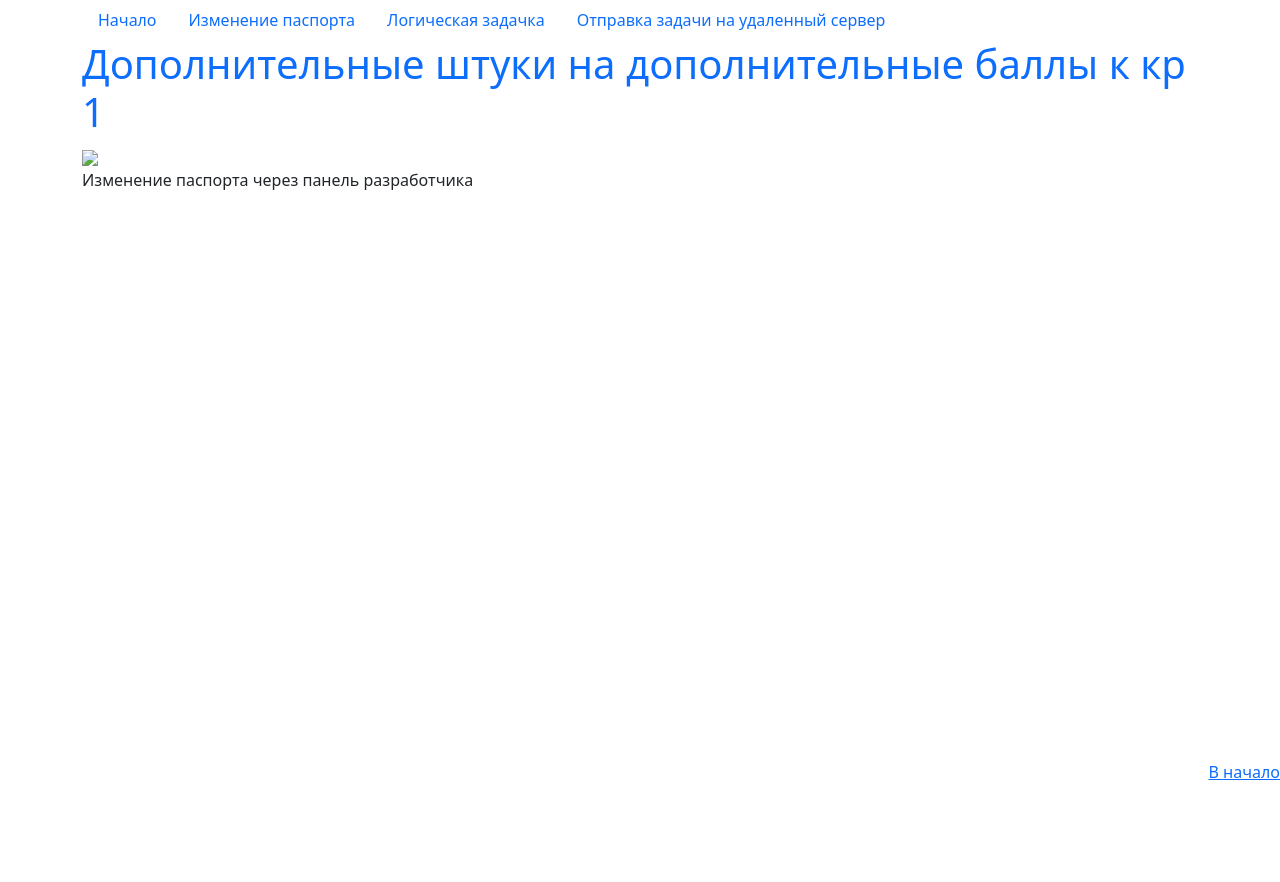
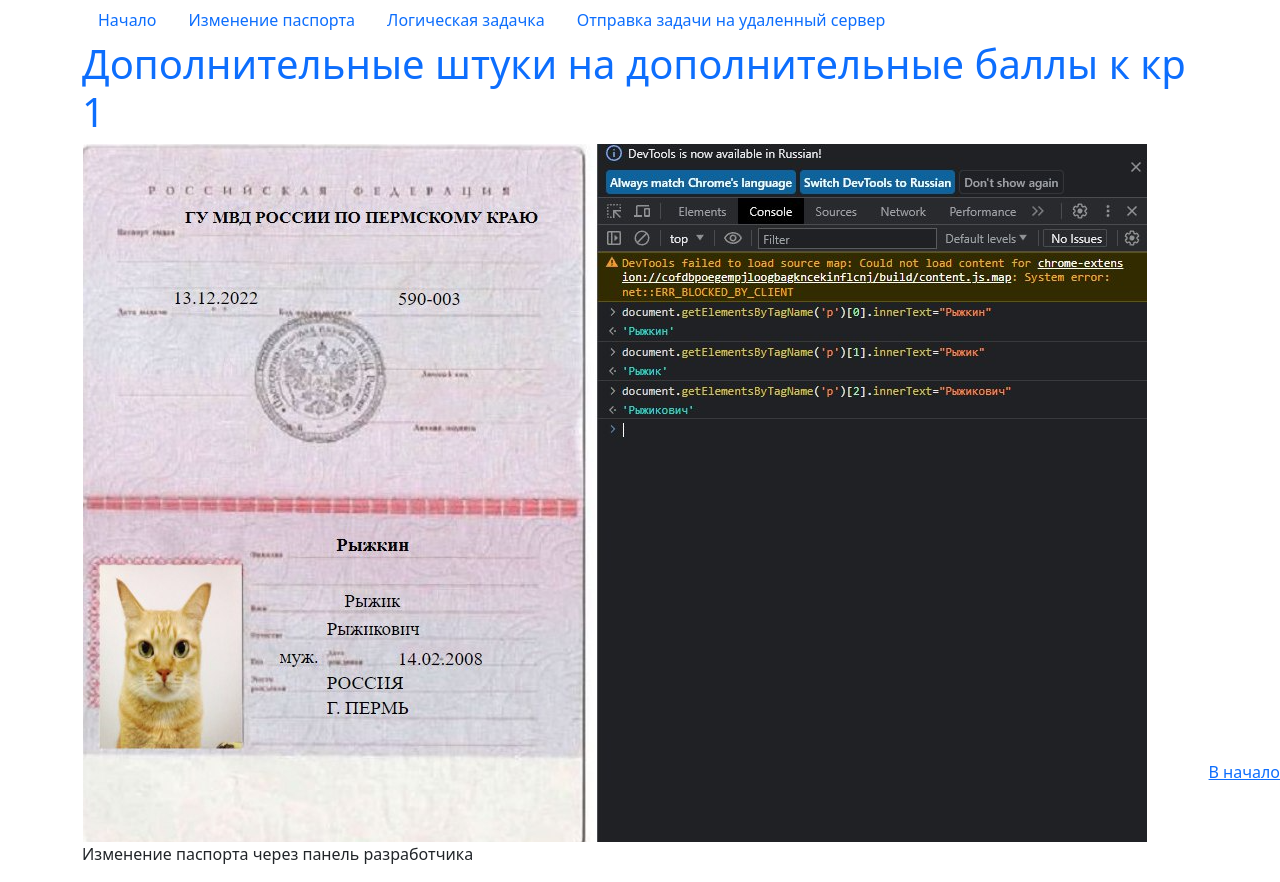
Before and after one commit to ghosttffa/ghostttffa.github.io, a plain HTML site: page index.html in a window 1280 px wide. Before the commit the page ends 800 px from the top, so only its background shows below. Drawn offline with nearby package versions, Linux system fonts and the light colour scheme.

Commit message:
Update index.html

```diff
--- a/index.html
+++ b/index.html
@@ -30,7 +30,7 @@
     <main>
         <div class="container">
             <h1 class="text-primary"> Дополнительные штуки на дополнительные баллы к кр 1 </h1>
-            <img src="измен.jpg">
+            <img src="измен.png">
             <p> Изменение паспорта через панель разработчика</p>
         </div>
 
```
